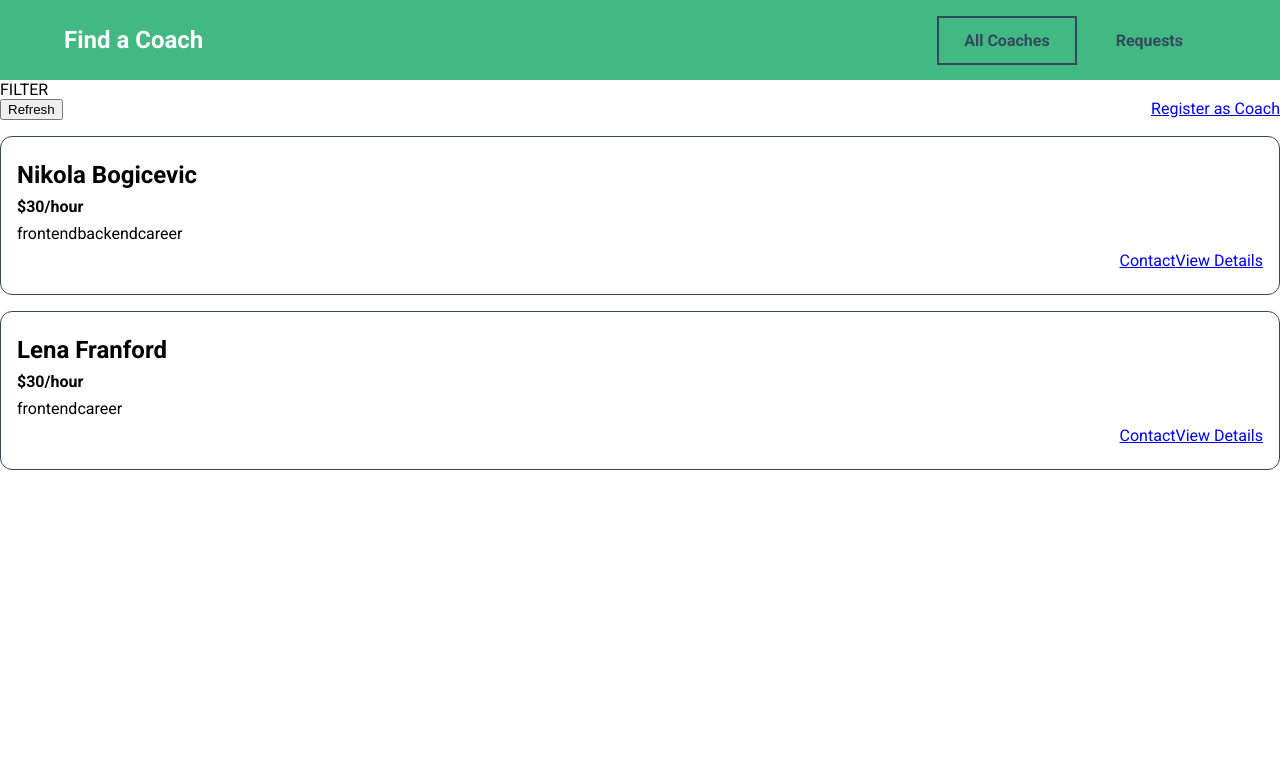
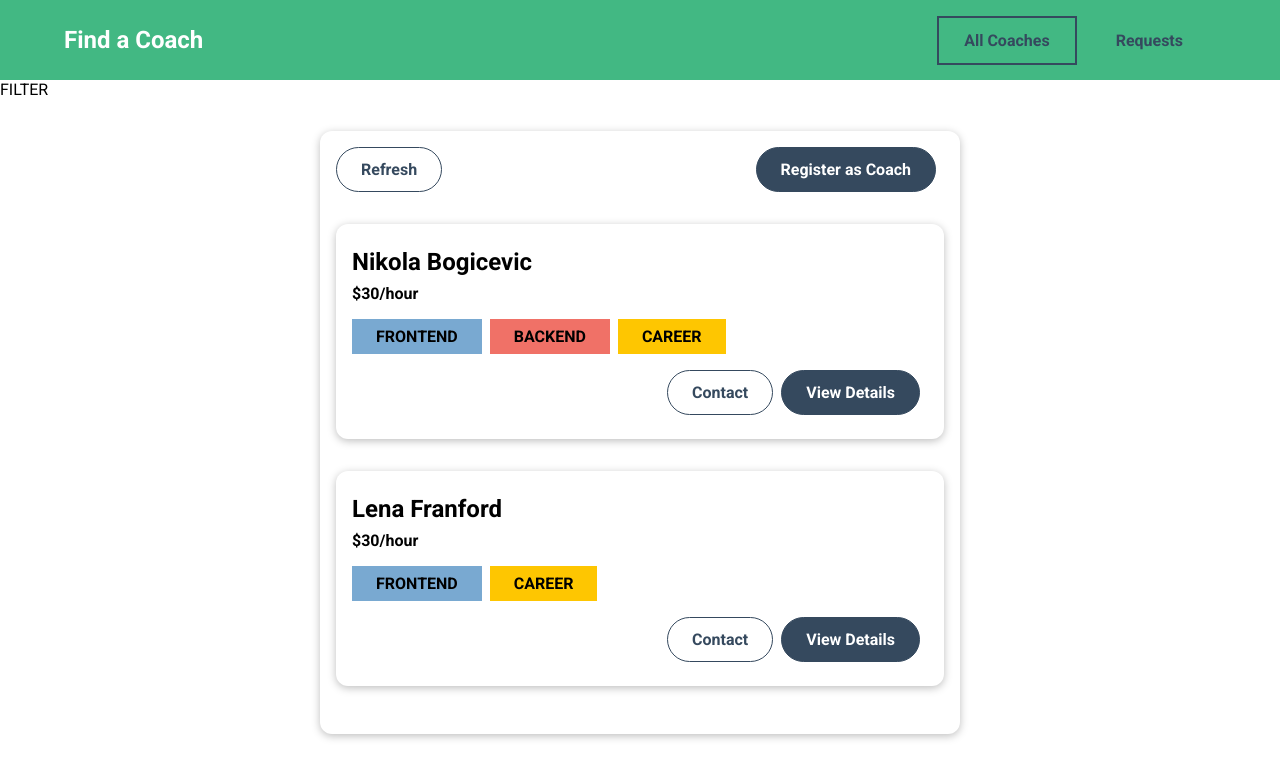
Before and after one commit to bognikk/VUE-coach-finder-app, a Vue app: page /coaches in a window 1280 px wide. Shown: the top 778 px of the page. Built offline with nearby package versions, Linux system fonts and the light colour scheme.

Commit message:
UI components

```diff
--- /dev/null
+++ b/src/components/UI/BaseBadge.vue
@@ -0,0 +1,39 @@
+<template>
+	<span class="badge" :class="type">
+		{{ text }}
+	</span>
+</template>
+
+<script>
+export default {
+	props: ['type', 'title'],
+	computed: {
+		text() {
+			return this.title.toUpperCase();
+		},
+	},
+};
+</script>
+
+<style lang="scss" scoped>
+.badge {
+	display: inline-block;
+	padding: 0.5rem 1.5rem;
+	margin: 0.5rem 0.5rem 0.5rem 0;
+	color: #000;
+	font-weight: 700;
+	background-color: #ccc;
+
+	&.frontend {
+		background-color: #79a9d1;
+	}
+
+	&.backend {
+		background-color: #f07167;
+	}
+
+	&.career {
+		background-color: #fec601;
+	}
+}
+</style>
--- /dev/null
+++ b/src/components/UI/BaseButton.vue
@@ -0,0 +1,74 @@
+<template>
+	<button v-if="!link" :class="mode">
+		<slot></slot>
+	</button>
+	<router-link v-else :to="to" :class="mode">
+		<slot></slot>
+	</router-link>
+</template>
+
+
+<script>
+export default {
+	props: {
+		mode: {
+			type: String,
+			required: false,
+			default: null,
+		},
+		link: {
+			type: Boolean,
+			required: false,
+			default: false,
+		},
+		to: {
+			type: String,
+			required: false,
+			default: '/',
+		},
+	},
+};
+</script>
+
+<style lang="scss" scoped>
+button,
+a {
+	display: inline-block;
+	padding: 0.75rem 1.5rem;
+	margin-right: 0.5rem;
+	border: 1px solid #35495e;
+	border-radius: 30px;
+	color: #fff;
+	font: inherit;
+	font-weight: 700;
+	text-decoration: none;
+	background-color: #35495e;
+	cursor: pointer;
+
+	&:hover,
+	&:active {
+		color: #35495e;
+		border-color: #42b883;
+		background-color: #42b883;
+	}
+
+	&.flat {
+		color: #35495e;
+		border: none;
+		background-color: transparent;
+	}
+
+	&.outline {
+		color: #35495e;
+		border-color: #35495e;
+		background-color: transparent;
+	}
+
+	&.flat:hover,
+	&.flat:active,
+	&.outline:hover,
+	&.outline:active {
+		background-color: #bed3e9;
+	}
+}
+</style>
--- /dev/null
+++ b/src/components/UI/BaseCard.vue
@@ -0,0 +1,15 @@
+<template>
+	<div class="card">
+		<slot></slot>
+	</div>
+</template>
+
+<style lang="scss" scoped>
+.card {
+	max-width: 40rem;
+	padding: 1rem;
+	margin: 2rem auto;
+	border-radius: 12px;
+	box-shadow: 0 2px 8px rgba(0, 0, 0, 0.26);
+}
+</style>
--- a/src/components/coaches/CoachItem.vue
+++ b/src/components/coaches/CoachItem.vue
@@ -1,15 +1,24 @@
 <template>
+	<base-card>
 		<li>
 			<h3>{{ fullName }}</h3>
 			<h4>${{ rate }}/hour</h4>
 			<div>
-			<span v-for="area in areas" :key="area"> {{ area }}</span>
+				<base-badge
+					v-for="area in areas"
+					:key="area"
+					:type="area"
+					:title="area"
+				></base-badge>
 			</div>
 			<div class="actions">
-			<router-link :to="coachContactLink">Contact</router-link>
-			<router-link :to="coachDetailsLink">View Details</router-link>
+				<base-button mode="outline" link :to="coachContactLink"
+					>Contact</base-button
+				>
+				<base-button link :to="coachDetailsLink">View Details</base-button>
 			</div>
 		</li>
+	</base-card>
 </template>
 
 <script>
@@ -31,11 +40,6 @@
 
 <style lang="scss" scoped>
 li {
-	padding: 1rem;
-	margin: 1rem 0;
-	border: 1px solid #35495e;
-	border-radius: 12px;
-
 	h3 {
 		font-size: 1.5rem;
 	}
--- a/src/components/layout/TheHeader.vue
+++ b/src/components/layout/TheHeader.vue
@@ -40,6 +40,7 @@
 				&.router-link-active {
 					outline: transparent;
 					text-decoration: underline;
+					color: #35495e;
 				}
 			}
 		}
--- a/src/pages/coaches/CoachesList.vue
+++ b/src/pages/coaches/CoachesList.vue
@@ -1,9 +1,10 @@
 <template>
 	<section>FILTER</section>
 	<section>
+		<base-card>
 			<div class="controls">
-			<button>Refresh</button>
-			<router-link to="/register">Register as Coach</router-link>
+				<base-button mode="outline">Refresh</base-button>
+				<base-button link to="/register">Register as Coach</base-button>
 			</div>
 			<ul v-if="hasCoaches">
 				<coach-item
@@ -17,6 +18,7 @@
 				></coach-item>
 			</ul>
 			<h3 v-else>No coaches found.</h3>
+		</base-card>
 	</section>
 </template>
 
```
Also changed, not shown: src/main.js (+8 -0 lines). Lines whose indentation alone changed are shown as unchanged.
